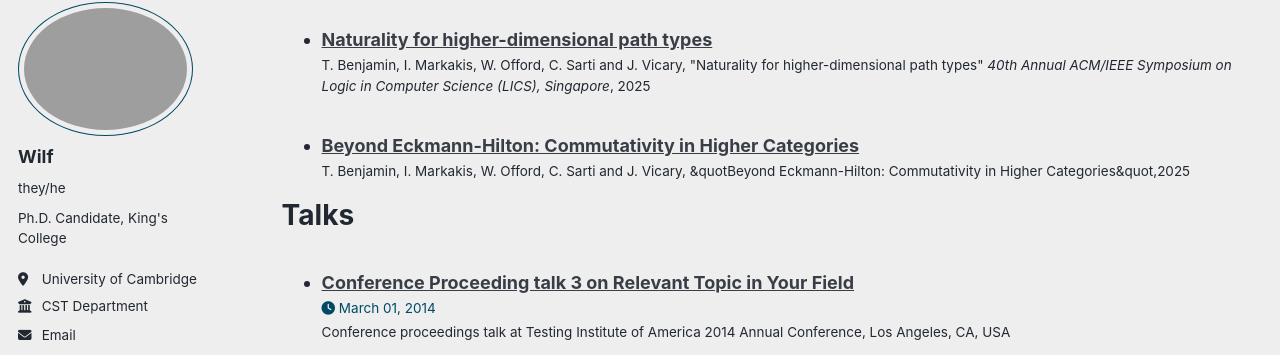
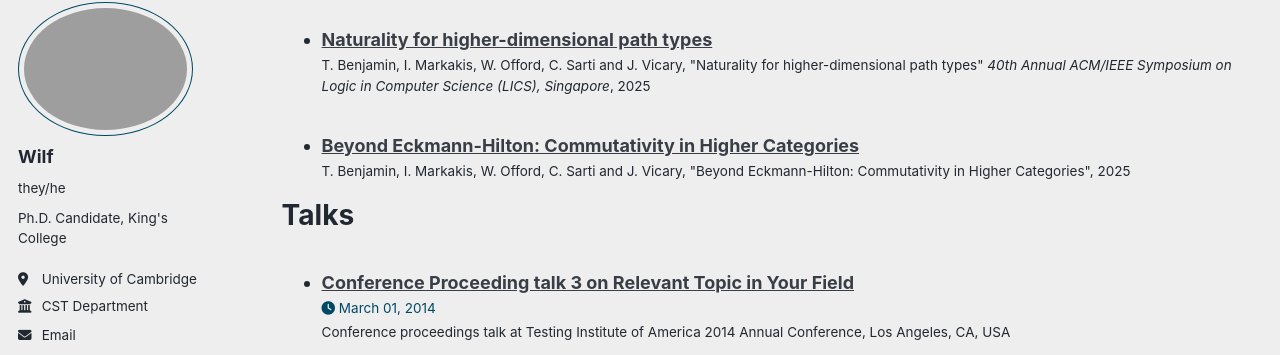
Before and after one commit to wilfofford/wilfofford.github.io, a Jekyll site: the page built from _pages/cv.md, in a window 1280 px wide and 900 px high, scrolled down 1026 px. Shown: the part 97-452 px from the top of the window. Built offline with Jekyll 4.4.1, drawn with Linux system fonts in a browser that asks for light colours; a style sheet for code colours, icons or effects is not loaded.

Commit message:
Update beyondeckmannhilton.md

```diff
--- a/_publications/beyondeckmannhilton.md
+++ b/_publications/beyondeckmannhilton.md
@@ -8,6 +8,6 @@ excerpt: 'We show that in a weak globular ω-category, all composition operation
 date: 2025-01-27
 venue: 'arXiv (preprint)'
 paperurl: 'https://arxiv.org/abs/2501.16465'
-citation: 'T. Benjamin, I. Markakis, W. Offord, C. Sarti and J. Vicary, &quotBeyond Eckmann-Hilton: Commutativity in Higher Categories&quot,2025'
+citation: 'T. Benjamin, I. Markakis, W. Offord, C. Sarti and J. Vicary, &quot;Beyond Eckmann-Hilton: Commutativity in Higher Categories&quot;, 2025'
 ---
 We show that in a weak globular ω-category, all composition operations are equivalent and commutative for cells with sufficiently degenerate boundary, which can be considered a higher-dimensional generalisation of the Eckmann-Hilton argument. Our results are formulated constructively in a type-theoretic presentation of ω-categories. The heart of our construction is a family of padding and repadding techniques, which gives an equivalence relation between cells which are not necessarily parallel. Our work has been implemented, allowing us to explicitly compute suitable witnesses, which grow rapidly in complexity as the dimension increases. These witnesses can be exported as inhabitants of identity types in Homotopy Type Theory, and hence are of relevance in synthetic homotopy theory.
```
